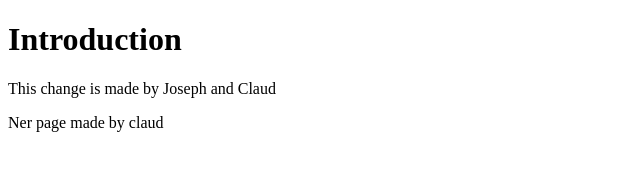
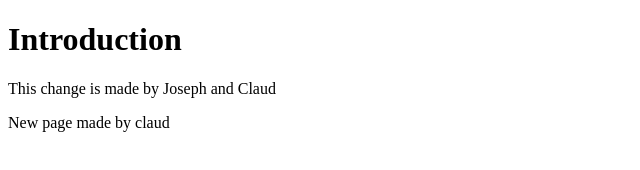
Before and after one commit to josephajibodu/backend-claud, a plain HTML site: page index.html in a window 1280 px wide. Shown: the full height of the page, 0-640 px from the left. Drawn offline with Linux system fonts and the light colour scheme.

Commit message:
spelling fix corrected

```diff
--- a/index.html
+++ b/index.html
@@ -8,6 +8,6 @@
   <body>
     <h1>Introduction</h1>
     <p>This change is made by Joseph and Claud</p>
-    <p>Ner page made by claud</p>
+    <p>New page made by claud</p>
   </body>
 </html>
```
